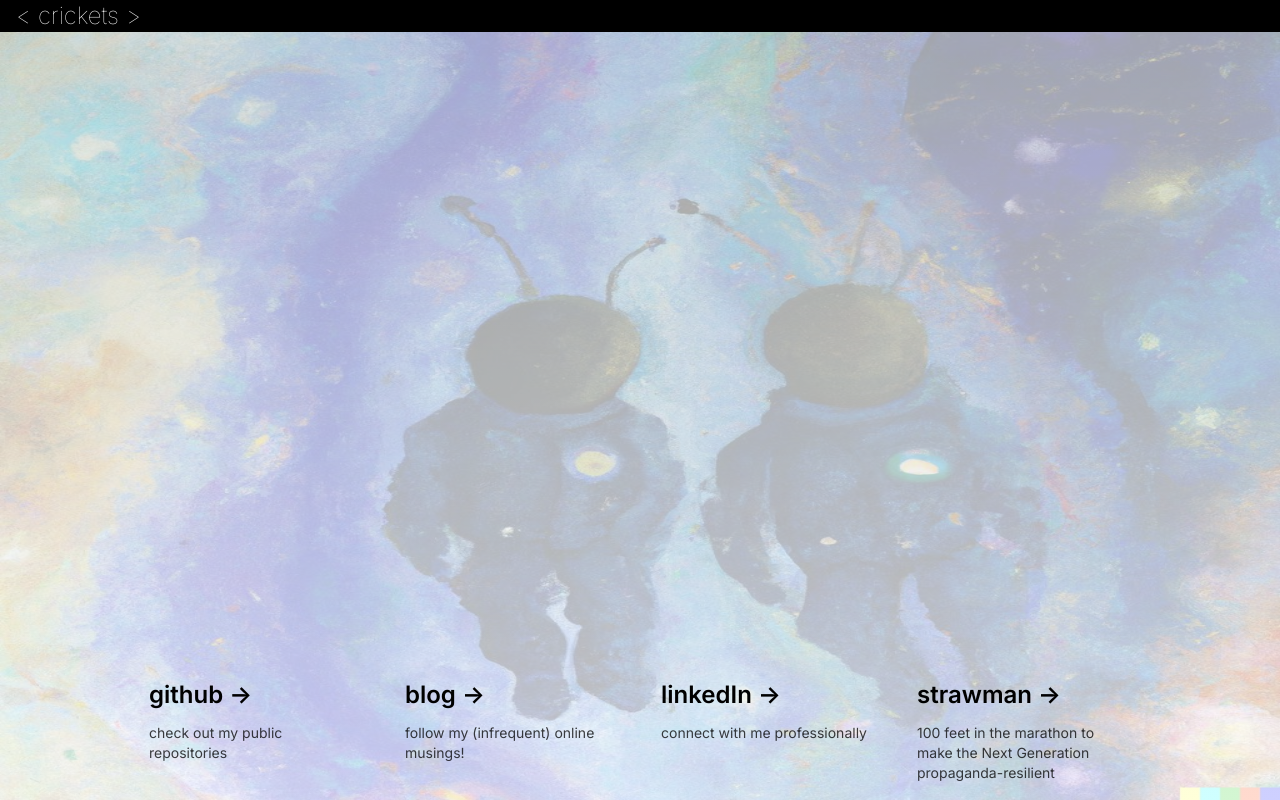
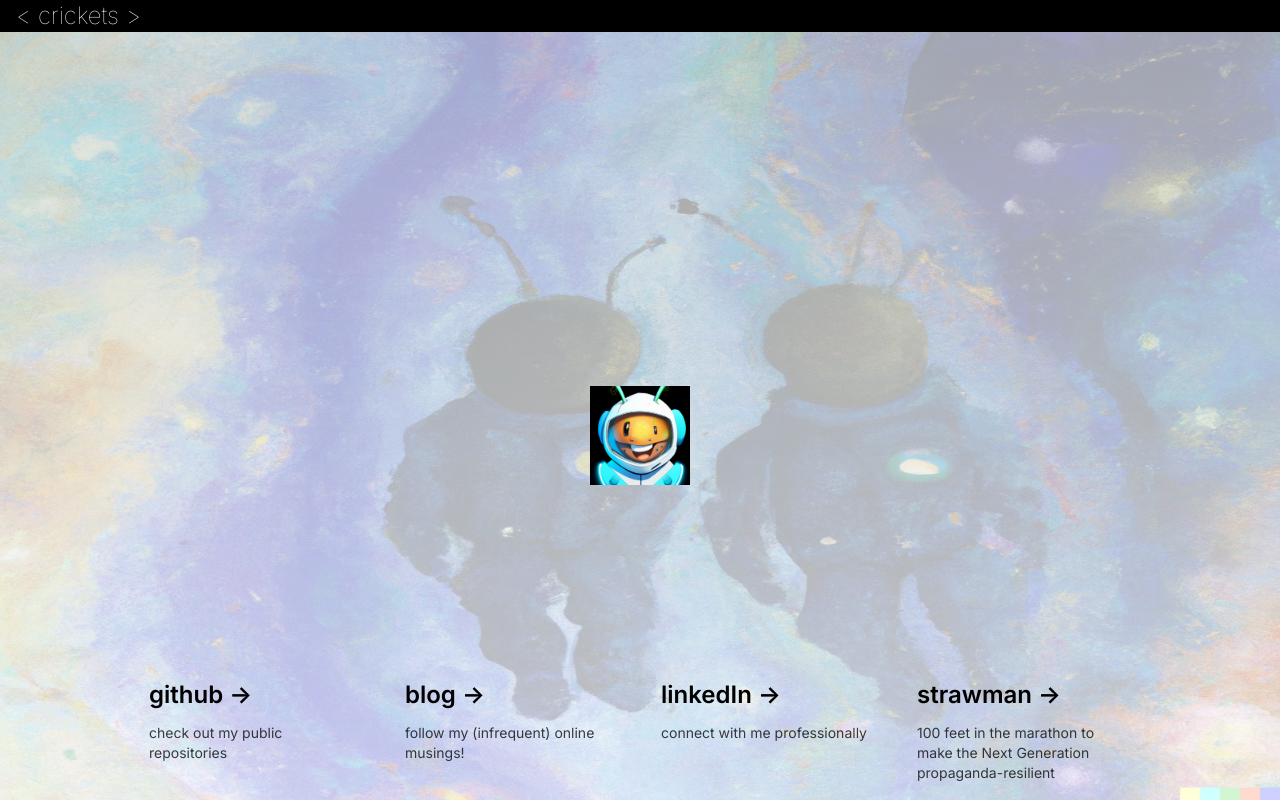
Before and after one commit to spacecricket/crickets-web, a Next.js app: page / in a window 1280 px wide. Built offline with nearby package versions, Linux system fonts and the light colour scheme.

Commit message:
Add photo

```diff
--- a/app/page.tsx
+++ b/app/page.tsx
@@ -17,7 +17,17 @@ export default function Home() {
         />
       </div>
 
+        <div className="">
+            <Image
+                src="/spacecricket.png"
+                alt="Space Cricket"
+                height={100}
+                width={100}
+                priority
+            />
+        </div>
         <div className="mb-32 grid lg:max-w-5xl lg:w-full lg:mb-0 lg:grid-cols-4 lg:text-left">
+
             <a
                 href="https://github.com/spacecricket"
                 className="group rounded-lg border border-transparent px-5 py-4 transition-colors hover:border-gray-300 hover:bg-gray-100 hover:dark:border-neutral-700 hover:dark:bg-neutral-800/30"
```
Also changed, not shown: public/spacecricket.png (added).
